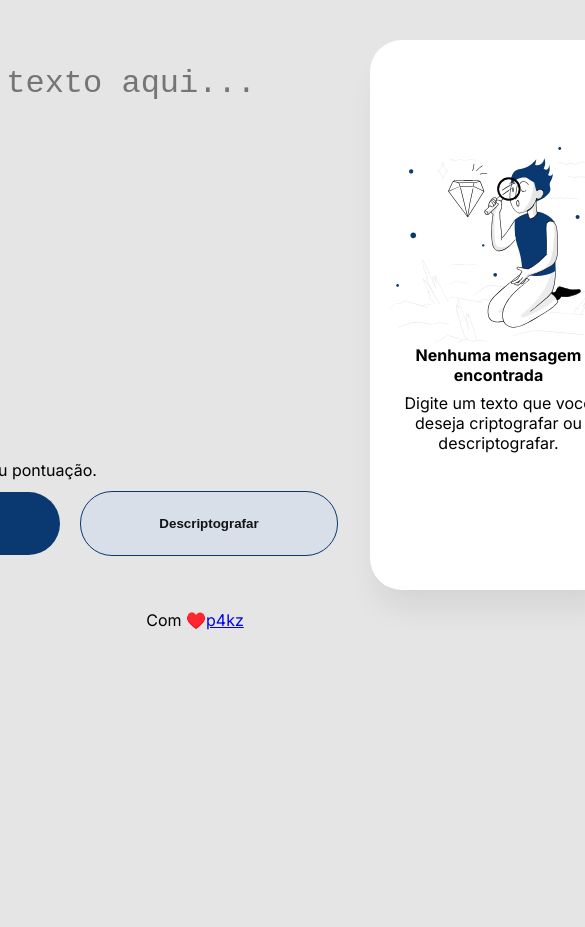
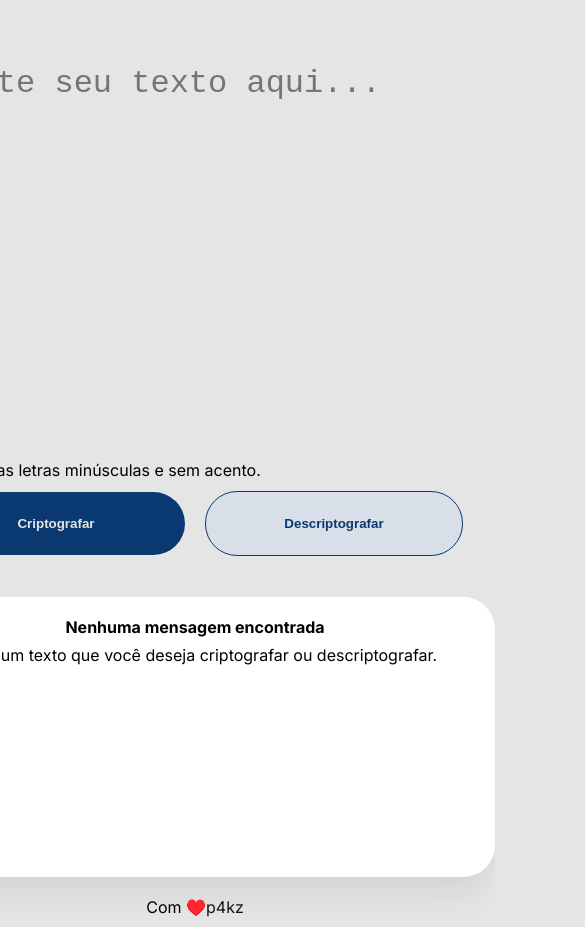
Before and after one commit to p4kz/app-cod, a plain HTML site: page index.html in a window 390 px wide. Shown: the top 927 px of the page, 585 px wide, since content can reach past the window. Before the commit the page ends 844 px from the top, so only its background shows below. Drawn offline with Linux system fonts and the light colour scheme.

Commit message:
add @media 850px

```diff
--- a/css/global.css
+++ b/css/global.css
@@ -36,7 +36,7 @@ button {
   cursor: pointer;
   border: 1px solid var(--blue);
   border-radius: 3.2rem;
-  color: var(--black);
+  color: var(--blue);
   font-weight: bold;
   background: var(--white-a);
   transition: 300ms;
@@ -47,6 +47,12 @@ button:hover {
   filter: brightness(1.2)
 }
 
+button:active {
+  background-color: var(--green);
+  border: 1px solid var(--black);
+  color: var(--black);
+}
+
 footer {
   display: flex;
   justify-content: center;
@@ -55,3 +61,14 @@ footer {
   margin-top: 1rem;
   font-size: 1.6rem;
 }
+
+footer a {
+  color: var(--black);
+  text-decoration: none;
+  transition: 500ms;
+}
+
+footer a:hover {
+  text-decoration: underline;
+  color: var(--green);
+}
--- a/css/index.css
+++ b/css/index.css
@@ -1,6 +1,7 @@
 #main {
   display: flex;
   justify-content: center;
+  flex-wrap: wrap;
 }
 
 #container {
@@ -13,7 +14,6 @@
 #container textarea {
   border-radius: 3.2rem;
   margin-top: 4rem;
-  margin-right: 1rem;
   padding: 2.5rem;
   font-size: 3.2rem;
   color: var(--blue);
@@ -26,7 +26,7 @@
   margin-bottom: 1rem;
 }
 
-.button {
+.box-button-cont {
   display: flex;
   justify-content: center;
   align-items: center;
@@ -51,7 +51,6 @@
   padding: 2rem;
   width: 25rem;
   height: 55rem;
-
   background: #fff;
 }
 
@@ -59,7 +58,7 @@
   overflow-y: auto;
   overflow-x:hidden;
   width: 21.7rem;
-  height: 41.7rem;
+  height: 40.0rem;
 }
 
 #content img {
@@ -82,6 +81,7 @@
 
 .result {
   font-size: 1.6rem;
+  color: var(--blue);
 }
 
 .box-button {
--- /dev/null
+++ b/css/media-query.css
@@ -0,0 +1,20 @@
+@media (max-width: 850px) {
+  #content {
+    min-width: 60rem;
+    max-height: 28rem;
+  }
+
+  #textUser {
+    margin-right: 0;
+  }
+
+  .img-init img {
+    display: none;
+  }
+
+  .box-result {
+    max-height: 15rem;
+    min-width: 100%;
+  }
+
+}
--- a/index.html
+++ b/index.html
@@ -7,18 +7,18 @@
     <link rel="preconnect" href="https://fonts.googleapis.com">
     <link rel="preconnect" href="https://fonts.gstatic.com" crossorigin>
     <link href="https://fonts.googleapis.com/css2?family=Inter:wght@400;500;700&display=swap" rel="stylesheet">
+    <link rel="stylesheet" href="/css/global.css">
+    <link rel="stylesheet" href="/css/media-query.css">
     <link rel="stylesheet" href="/css/index.css">
-    <link rel="stylesheet" href="/css/global.css">
     <title>a</title>
   </head>
   <body>
     <main id="main">
-
       <section>
         <div id="container">
           <textarea name="" id="textUser" cols="30" rows="10" placeholder="digite seu texto aqui..."></textarea>
-          <p class="warning">&#x26a0 Não coloque acento ou pontuação.</p>
-          <div class="button">
+          <p class="warning">&#x26a0 Apenas letras minúsculas e sem acento.</p>
+          <div class="box-button-cont">
             <button class="btn-encrypt" onclick="encrypt()">Criptografar</button>
             <button class="btn-decrypt" onclick="decrypt()">Descriptografar</button>
           </div>
@@ -35,14 +35,12 @@
               <p>Digite um texto que você deseja criptografar ou descriptografar.</p>
             </div>
           </div>
-
           <div class="box-button">
             <p class="msg-copy">Copiado para area de tranferencia</p>
             <button class="btn-copy" onclick="copyText()">Copiar</button>
           </div>
         </div>
       </section>
-
     </main>
 
     <footer>
```
